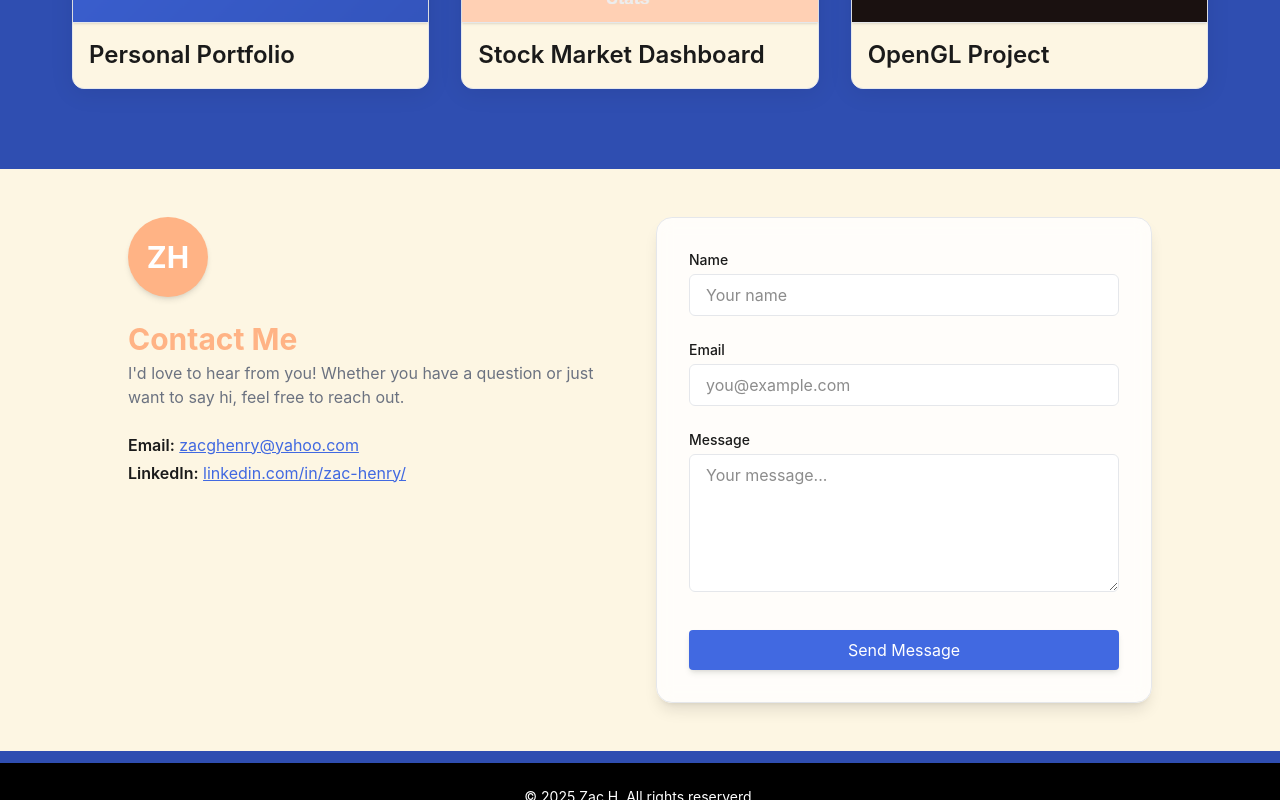
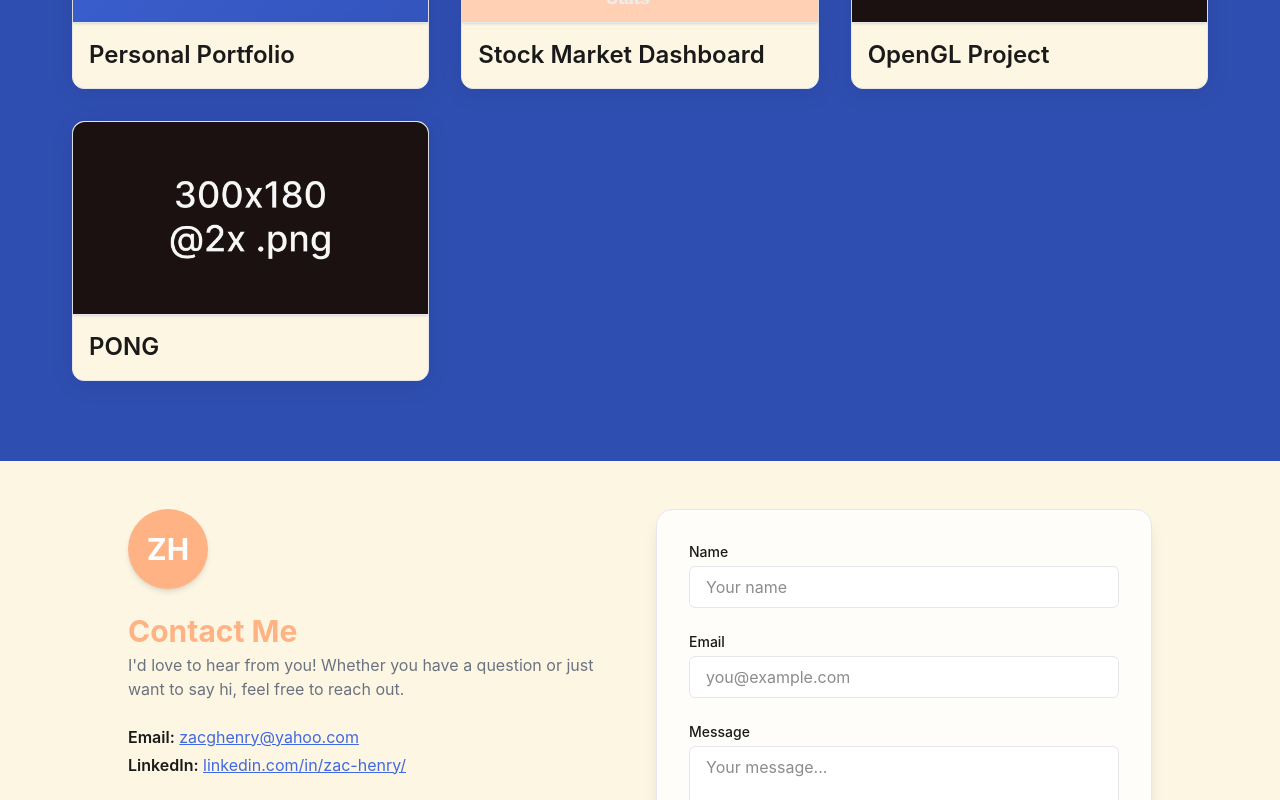
Before and after one commit to henzg/portfolio-redo, a Next.js app in the folder frontend/: page / in a window 1280 px wide. Shown: the part 1420-2220 px from the top of the page. Built offline with nearby package versions, Linux system fonts and the light colour scheme.

Commit message:
project added

```diff
--- a/frontend/src/data/project.ts
+++ b/frontend/src/data/project.ts
@@ -31,4 +31,11 @@ export const projects: Project[] = [
    repo: "https://github.com/henzg/LearningOpenGL",
    image: "/placeholder.png"
   },
+  {
+   title: "PONG",
+   description: "Recreating the classic game while I learn SFML.",
+   techStack: ["Visual Studio", "C++", "SFML"],
+   repo: "https://github.com/henzg/Pong",
+   image: "/placeholder.png"
+  },
 ];
```
